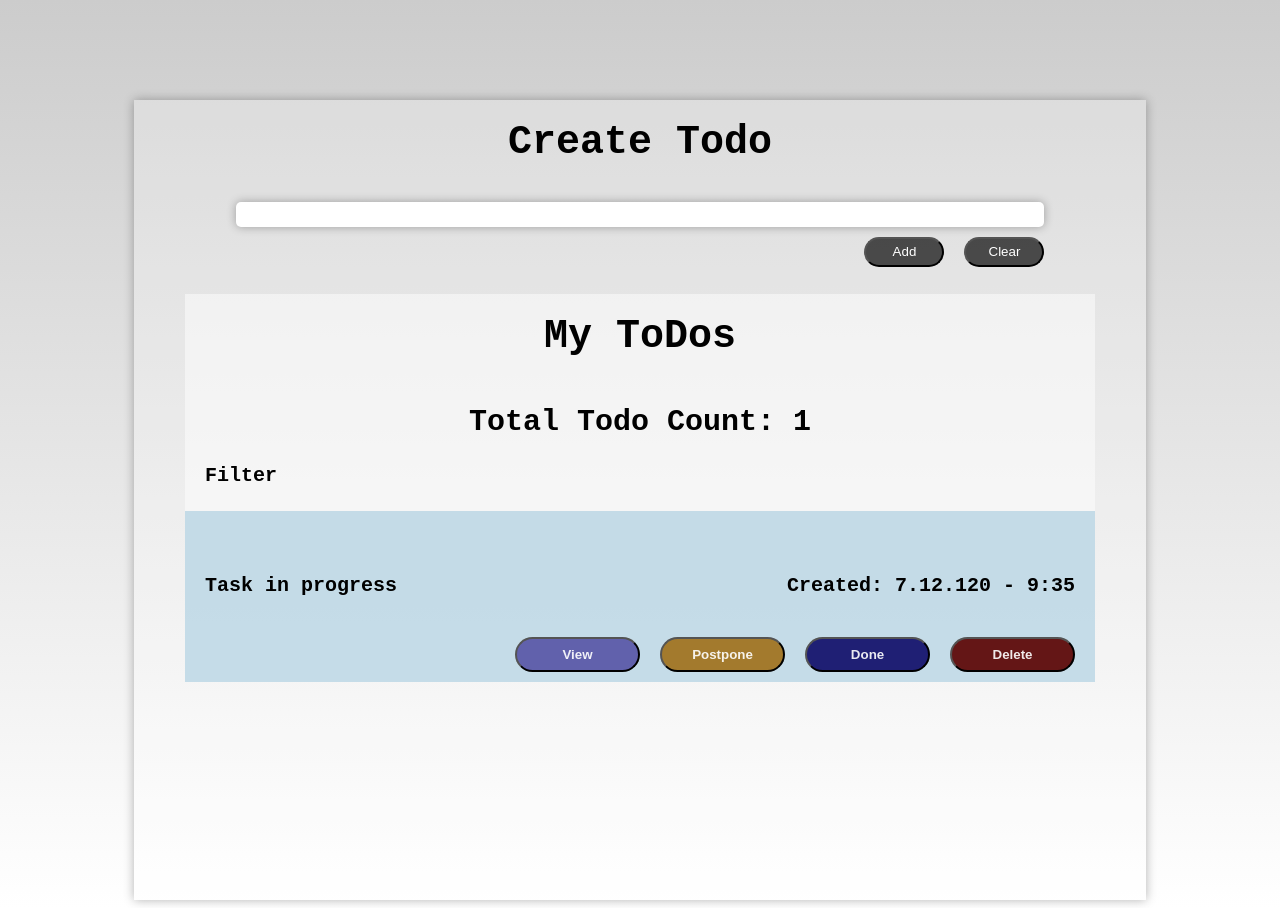
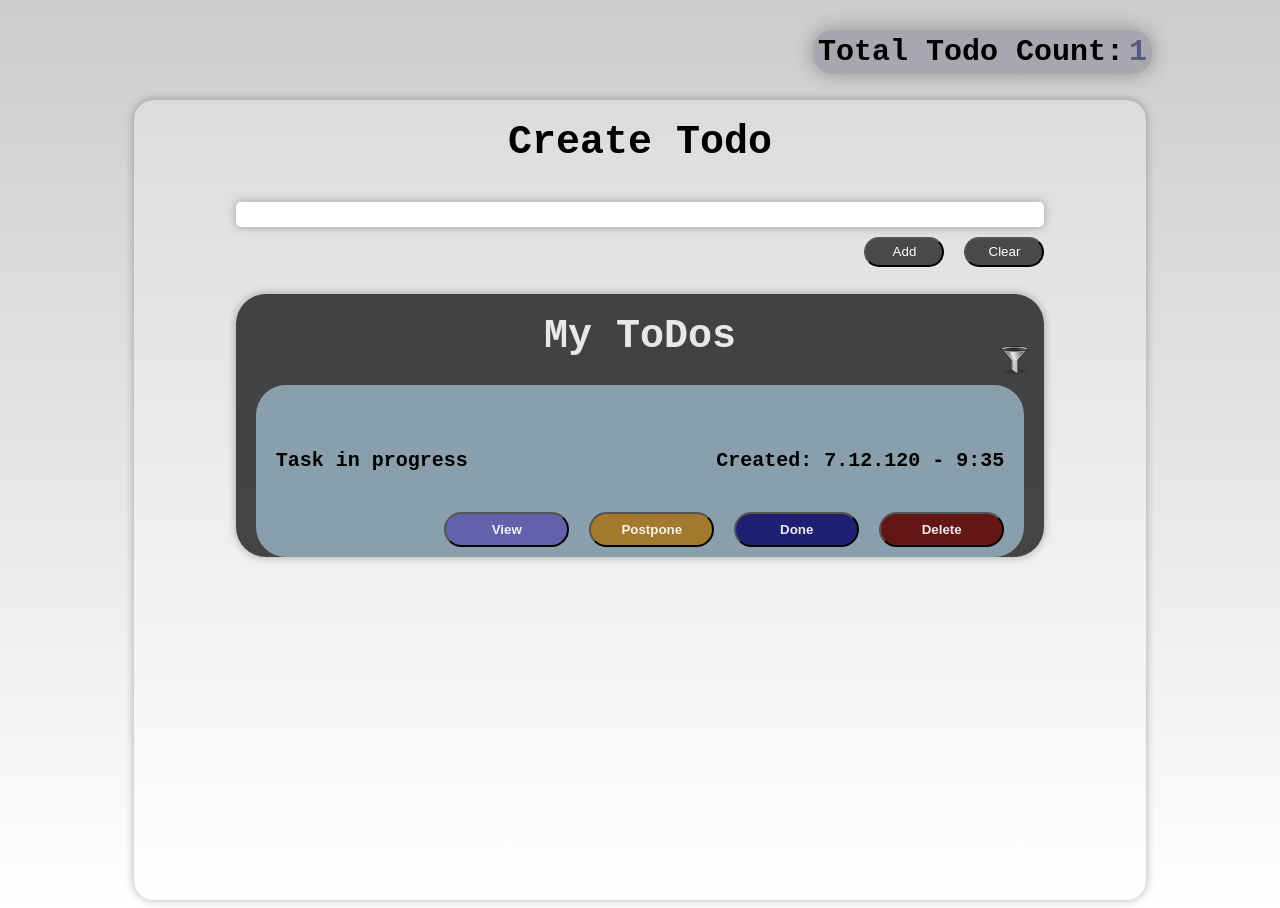
Before and after one commit to Yurk-do/todo-app, a website: page public/index.html in a window 1280 px wide. Both pictures are taken after a click on the button "Add". Drawn offline with Linux system fonts and the light colour scheme.

Commit message:
correct css

```diff
--- a/public/index.html
+++ b/public/index.html
@@ -8,36 +8,9 @@
   </head>
   <body>
     <noscript> You need JavaScpript to run this application </noscript>
-    <div id="root">
-      <div id="app-container">
-        <div class="edit-form-container">
-          <h1>Create Todo</h1>
-          <div class="editor-form">
-            <form>
-              <div class="form-row-left">
-                <input type="text" name="todo-text" id="todo-text" />
-              </div>
-              <div class="form-row-right">
-                <input type="button" id="add-todo-button" value="Add" />
-                <input type="button" id="clear-todo-button" value="Clear" />
-              </div>
-            </form>
-          </div>
-        </div>
-        <div class="todo-list-container">
-          <h1>My ToDos</h1>
-          <h2 id="todo-counter">Total Todo Count: 0</h2>
-          <div class="list-filter-container">Filter</div>
-          <div class="todo-list" id="todo-list">
-           <div class="empty-list">
-             Nothing to do
-           </div>
-        </div>
-      </div>
-    </div>
+    <div id="root"></div>
     <script type="module">
       import { startApplication } from "../src/main.js";
-
       window.addEventListener("load", () => startApplication(document));
     </script>
   </body>
--- a/public/main.css
+++ b/public/main.css
@@ -7,6 +7,7 @@ body {
 }
 
 #root {
+    min-height: 100vh;
     width: 100%;
     font-weight: 700;
     font-size: 20px;
@@ -19,6 +20,7 @@ body {
     margin-top: 100px;
     background: rgba(255, 255, 255, 0.233);
     box-shadow: 0 0 10px rgba(0,0,0,0.3);
+    border-radius: 20px;
 }
 h1, h2, h3 {
   padding-top: 20px;
@@ -70,23 +72,48 @@ h1, h2, h3 {
 }
 
 .item {
+  width: 95%;
+  margin-left: auto;
+  margin-right: auto;
   padding-bottom: 10px;
   padding-left: 20px;
   padding-right: 20px;
   margin-bottom: 10px;
   background-color: rgba(172, 206, 224, 0.671);
+  border-radius: 30px;
+  color: black;
 }
 .item > h3 {
   font-weight: 500;
 }
 
 .todo-list-container {
-  width: 90%;
+  width: 80%;
   margin: 0 auto;
-  background-color: rgba(255, 255, 255, 0.5);
+  margin-top: 100px;
+  box-shadow: 0 0 10px rgba(0,0,0,0.3);
+  margin: 0 auto;
+  background-color: rgba(15, 15, 15, 0.76);
+  color: rgba(255, 255, 255, 0.877);
+  border-radius: 30px;
 }
 .list-filter-container {
   padding-left: 20px;
+  position: relative;
+}
+#icon-filter {
+  position: absolute;
+  right: 10px;
+  bottom: 5px;
+  margin: 5px;
+  display: block;
+  max-width: 30px;
+  max-height: 30px;
+  cursor: pointer;
+}
+#icon-filter:hover {
+  background-color: rgb(200, 211, 40);
+  border-radius: 10px;
 }
 
 .info-block {
@@ -119,6 +146,7 @@ h1, h2, h3 {
 
 .control-block > button:hover {
   color: rgb(171, 240, 12);
+  background-color: black;
 }
 
 .control-block > button:not(:last-child) {
@@ -130,7 +158,7 @@ h1, h2, h3 {
 }
 .back-to-list-button {
   width: 125px;
-  color: orangered;
+  background-color: rgb(61, 155, 150);
 }
 .postpone-button {
   background-color: rgb(163, 122, 45);
@@ -151,3 +179,23 @@ h1, h2, h3 {
   text-transform: uppercase;
   color: rgb(105, 9, 9);
 }
+
+#counter {
+  position: absolute;
+  top: 5px;
+  right: 10%;
+  background: rgba(255, 255, 255, 0.233);
+  border-radius: 20px;
+  box-shadow: 0 0 20px rgba(0,0,0,0.3);
+  padding: 5px;
+  background-color: rgba(47, 45, 80, 0.247);
+}
+
+#total-counter-text {
+  color: black;
+  padding-right: 5px;
+}
+
+#total-counter-number {
+  color: rgba(32, 42, 99, 0.61);
+}
--- a/src/events.js
+++ b/src/events.js
@@ -1,14 +1,12 @@
 function setupEventListenerByName(doc, elementId, eventName, handler) {
   const element = doc.getElementById(elementId);
   if (element !== null) {
-    element.removeEventListener(eventName, handler);
     element.addEventListener(eventName, handler);
   }
 }
 
 function setupEventListener(element, eventName, handler) {
   if (element !== null) {
-    element.removeEventListener(eventName, handler);
     element.addEventListener(eventName, handler);
   }
 }
--- a/src/events/listEventHandlers.js
+++ b/src/events/listEventHandlers.js
@@ -1,8 +1,8 @@
 import { getTodoInput } from "../helpers.js";
 
 import todoStorage from "../model/todoStorage.js";
-import renderTodoList from "../view/todoList.js";
-import renderFullTodoItem from "../view/fullTodo.js";
+import renderTodoList from "../view/todoListPage/todoList.js";
+import renderTodoPage from "../view/todoPage/todoPage.js";
 
 function addTodoHandler(doc) {
   console.log("Add button clicked");
@@ -22,8 +22,8 @@ function clearFormHandler(doc) {
 function updateTotalTodoCount(doc) {
   console.log("Updating Total Todo Count");
 
-  const h2 = doc.getElementById("todo-counter");
-  h2.innerHTML = `Total Todo Count: ${todoStorage.totalTodoCount()}`;
+  const h2 = doc.getElementById("total-counter-number");
+  h2.innerHTML = `${todoStorage.totalTodoCount()}`;
 }
 
 function updateTodoList(doc) {
@@ -33,10 +33,10 @@ function updateTodoList(doc) {
   renderTodoList(doc, allTodo);
 }
 
-function renderTodoScreen(doc, event) {
+function renderTodo(doc, event) {
   const todoId = event.detail.todoId;
   console.log(`Rendering todo screen for todo: ${todoId}`);
-  renderFullTodoItem(doc, todoStorage.getTodoById(todoId));
+  renderTodoPage(doc, todoStorage.getTodoById(todoId));
 }
 
 function notifyAboutTodoChange(doc) {
@@ -91,7 +91,7 @@ function todoListActionHandler(doc, event) {
   }
 }
 
-export function describeEventHandlers(doc) {
+export function getListEventHandlers(doc) {
   return [
     {
       elementId: "add-todo-button",
@@ -141,7 +141,7 @@ export function describeEventHandlers(doc) {
     {
       element: doc,
       eventName: "todo-item-shown",
-      handler: renderTodoScreen.bind(null, doc),
+      handler: renderTodo.bind(null, doc),
     },
   ];
 }
--- a/src/helpers.js
+++ b/src/helpers.js
@@ -10,3 +10,10 @@ export function createElement(doc, tagName, className) {
 
   return element;
 }
+
+export function clearRootElement(doc) {
+  const rootElement = doc.querySelector("#root");
+  rootElement.replaceChildren();
+
+  return rootElement;
+}
--- a/src/model/todoStorage.js
+++ b/src/model/todoStorage.js
@@ -1,5 +1,4 @@
 import Todo from "./todo.js";
-import todo from "./todo.js";
 
 class TodoStorage {
   constructor() {
--- a/src/view/fullTodo.js
+++ b/src/view/todoListPage/todo.js
@@ -1,7 +1,5 @@
-import { createElement } from "../helpers.js";
-import todoState from "../model/todoState.js";
-import { getTodoEventHandlers } from "../events/todoEventHandlers.js";
-import { setupEventListeners } from "../events.js";
+import { createElement } from "../../helpers.js";
+import todoState from "../../model/todoState.js";
 
 function renderTextBlock(doc, todo) {
   const textItem = createElement(doc, "h3");
@@ -11,11 +9,12 @@ function renderTextBlock(doc, todo) {
 
 function renderStatusPanel(doc, todo) {
   const statusPanel = createElement(doc, "p", "status-panel");
+
   let statusText = "Unknown state";
 
   if (todo.state === todoState.InProcess) statusText = "Task in progress";
-  if (todo.state === todoState.Done) statusText = "Task done";
-  if (todo.state === todoState.Postponed) statusText = "Task postponed";
+  if (todo.state === todoState.Done) statusText = "Task is done";
+  if (todo.state === todoState.Postponed) statusText = "Task is done";
 
   statusPanel.innerHTML = statusText;
 
@@ -23,49 +22,44 @@ function renderStatusPanel(doc, todo) {
 }
 
 function formatDateForPanel(prefix, date) {
-  const datePart = `${date.getDate()}.${
-    date.getMonth() + 1
-  }.${date.getFullYear()}`;
+  const datePart = `${date.getDate()}.${date.getMonth() + 1}.${date.getYear()}`;
 
-  const timePart = `${date.getHours()}:${date.getMinutes()}`;
+  const timePart = `${date.getHours()}:${
+    date.getMinutes() < 10 ? "0" + date.getMinutes() : date.getMinutes()
+  }`;
 
   return `${prefix}: ${datePart} - ${timePart}`;
 }
 
 function renderCreatedDatePanel(doc, todo) {
   const createdDatePanel = createElement(doc, "p", "created-date-panel");
-
   createdDatePanel.innerHTML = formatDateForPanel("Created", todo.dateCreated);
-
   return createdDatePanel;
 }
 
-function renderDoneDatePanel(doc, todo) {
+function renderDonePanel(doc, todo) {
   const doneDatePanel = createElement(doc, "p", "done-date-panel");
-
   doneDatePanel.innerHTML = formatDateForPanel("Completed", todo.dateCompleted);
-
   return doneDatePanel;
 }
-
 function renderInfoBlock(doc, todo) {
-  const infoBlock = createElement(doc, "div", "info-block");
-
+  const infoBlock = createElement(doc, "p", "info-block");
   infoBlock.append(renderStatusPanel(doc, todo));
   infoBlock.append(renderCreatedDatePanel(doc, todo));
   if (todo.dateCompleted !== null) {
-    infoBlock.append(renderDoneDatePanel(doc, todo));
+    infoBlock.append(renderDonePanel(doc, todo));
   }
 
   return infoBlock;
 }
+
+// actionName, todoId создание data атрибутов
 
 function renderButton(doc, actionName, todoId, className, title) {
   const button = createElement(doc, "button", className);
   button.innerHTML = title;
   button.setAttribute("data-action", actionName);
   button.setAttribute("data-id", todoId);
-
   return button;
 }
 
@@ -73,13 +67,7 @@ function renderControlBlock(doc, todo) {
   const controlBlock = createElement(doc, "div", "control-block");
 
   controlBlock.append(
-    renderButton(
-      doc,
-      "back-to-list",
-      todo.id,
-      "back-to-list-button",
-      "Back to list"
-    )
+    renderButton(doc, "view", todo.id, "view-button", "View")
   );
 
   if (todo.state === todoState.InProcess) {
@@ -110,21 +98,12 @@ function renderControlBlock(doc, todo) {
   return controlBlock;
 }
 
-export default function renderFullTodoItem(doc, todo) {
-  const rootElement = doc.querySelector("#root");
-  rootElement.querySelectorAll("*").forEach((n) => n.remove());
-
-  const container = createElement(doc, "div", "");
-  container.id = "todo-list";
-
+export default function renderTodoItem(doc, todo) {
   const todoItem = createElement(doc, "div", "item");
-
   todoItem.append(renderTextBlock(doc, todo));
   todoItem.append(renderInfoBlock(doc, todo));
   todoItem.append(renderControlBlock(doc, todo));
+  //   todoItem.innerHTML = JSON.stringify(todo);
 
-  container.append(todoItem);
-  rootElement.append(container);
-
-  setupEventListeners(doc, getTodoEventHandlers(doc));
+  return todoItem;
 }
--- a/src/view/todoList.js
+++ b/src/view/todoListPage/todoList.js
@@ -1,4 +1,4 @@
-import { createElement } from "../helpers.js";
+import { createElement } from "../../helpers.js";
 import renderTodoItem from "./todo.js";
 
 function renderEmptyPlaceHolder(doc) {
--- /dev/null
+++ b/src/view/todoListPage/todoListPage.js
@@ -0,0 +1,131 @@
+import { createElement, clearRootElement } from "../../helpers.js";
+import renderTodoItem from "./todo.js";
+
+import { getListEventHandlers } from "../../events/listEventHandlers.js";
+import { setupEventListeners } from "../../events.js";
+
+function renderAppContainer(doc) {
+  const element = createElement(doc, "div");
+  element.id = "app-container";
+
+  return element;
+}
+
+function renderTitle(doc, titleText) {
+  const h1 = createElement(doc, "h1");
+  h1.innerHTML = titleText;
+
+  return h1;
+}
+
+function renderTodoForm(doc) {
+  const editorFormContainer = createElement(doc, "div", "edit-form-container");
+  editorFormContainer.append(renderTitle(doc, "Create Todo"));
+
+  const editorForm = createElement(doc, "div", "editor-form");
+  const form = createElement(doc, "form");
+
+  const leftDiv = createElement(doc, "div", "form-row-left");
+
+  const textInput = createElement(doc, "input");
+  textInput.type = "text";
+  textInput.name = "todo-text";
+  textInput.id = "todo-text";
+
+  leftDiv.append(textInput);
+
+  const rightDiv = createElement(doc, "div", "form-row-right");
+
+  const addButton = createElement(doc, "input");
+  addButton.type = "button";
+  addButton.id = "add-todo-button";
+  addButton.value = "Add";
+
+  const clearButton = createElement(doc, "input");
+  clearButton.type = "button";
+  clearButton.id = "clear-form-button";
+  clearButton.value = "Clear";
+
+  rightDiv.append(addButton);
+  rightDiv.append(clearButton);
+
+  form.append(leftDiv);
+  form.append(rightDiv);
+  editorForm.append(form);
+  editorFormContainer.append(editorForm);
+
+  return editorFormContainer;
+}
+
+function renderTodoTotal(doc, totalCount) {
+  const h2 = createElement(doc, "h2");
+  h2.id = "counter";
+  const textSpan = createElement(doc, "span");
+  textSpan.id = "total-counter-text";
+  textSpan.innerHTML = "Total Todo Count:";
+
+  const totalSpan = createElement(doc, "span");
+  totalSpan.id = "total-counter-number";
+  totalSpan.innerHTML = `${totalCount}`;
+
+  h2.append(textSpan);
+  h2.append(totalSpan);
+
+  return h2;
+}
+
+function renderFilter(doc) {
+  const filterDiv = createElement(doc, "div", "list-filter-container");
+  const iconFilter = createElement(doc, "img");
+  iconFilter.src = "../../../img/filter.png";
+  iconFilter.id = "icon-filter";
+  filterDiv.append(iconFilter);
+
+  return filterDiv;
+}
+
+function renderEmptyPlaceholder(doc) {
+  const emptyList = createElement(doc, "div", "empty-list");
+  emptyList.innerHTML = "Nothing to do";
+
+  return emptyList;
+}
+
+function renderTodoList(doc, allTodo) {
+  const todoList = createElement(doc, "div", "todo-list");
+  todoList.id = "todo-list";
+
+  if (allTodo.length === 0) {
+    todoList.append(renderEmptyPlaceholder(doc));
+  } else {
+    allTodo.forEach((todo) => {
+      const todoElement = renderTodoItem(doc, todo);
+      todoList.append(todoElement);
+    });
+  }
+
+  return todoList;
+}
+
+function renderTodoListContent(doc, allTodo) {
+  const listContainer = createElement(doc, "div", "todo-list-container");
+  listContainer.append(renderTitle(doc, "My ToDos"));
+
+  listContainer.append(renderTodoTotal(doc, allTodo.length));
+  listContainer.append(renderFilter(doc));
+  listContainer.append(renderTodoList(doc, allTodo));
+
+  return listContainer;
+}
+
+export default function renderTodoListPage(doc, allTodo) {
+  const rootElement = clearRootElement(doc);
+  const appContainer = renderAppContainer(doc);
+
+  appContainer.append(renderTodoForm(doc));
+  appContainer.append(renderTodoListContent(doc, allTodo));
+
+  rootElement.append(appContainer);
+
+  setupEventListeners(doc, getListEventHandlers(doc));
+}
--- a/src/view/todo.js
+++ b/src/view/todoPage/todoPage.js
@@ -1,5 +1,8 @@
-import { createElement } from "../helpers.js";
-import todoState from "../model/todoState.js";
+import todoState from "../../model/todoState.js";
+import { createElement, clearRootElement } from "../../helpers.js";
+
+import { getTodoEventHandlers } from "../../events/todoEventHandlers.js";
+import { setupEventListeners } from "../../events.js";
 
 function renderTextBlock(doc, todo) {
   const textItem = createElement(doc, "h3");
@@ -9,12 +12,11 @@ function renderTextBlock(doc, todo) {
 
 function renderStatusPanel(doc, todo) {
   const statusPanel = createElement(doc, "p", "status-panel");
-
   let statusText = "Unknown state";
 
   if (todo.state === todoState.InProcess) statusText = "Task in progress";
-  if (todo.state === todoState.Done) statusText = "Task is done";
-  if (todo.state === todoState.Postponed) statusText = "Task is done";
+  if (todo.state === todoState.Done) statusText = "Task done";
+  if (todo.state === todoState.Postponed) statusText = "Task postponed";
 
   statusPanel.innerHTML = statusText;
 
@@ -22,44 +24,49 @@ function renderStatusPanel(doc, todo) {
 }
 
 function formatDateForPanel(prefix, date) {
-  const datePart = `${date.getDate()}.${date.getMonth() + 1}.${date.getYear()}`;
+  const datePart = `${date.getDate()}.${
+    date.getMonth() + 1
+  }.${date.getFullYear()}`;
 
-  const timePart = `${date.getHours()}:${
-    date.getMinutes() < 10 ? "0" + date.getMinutes() : date.getMinutes()
-  }`;
+  const timePart = `${date.getHours()}:${date.getMinutes()}`;
 
   return `${prefix}: ${datePart} - ${timePart}`;
 }
 
 function renderCreatedDatePanel(doc, todo) {
   const createdDatePanel = createElement(doc, "p", "created-date-panel");
+
   createdDatePanel.innerHTML = formatDateForPanel("Created", todo.dateCreated);
+
   return createdDatePanel;
 }
 
-function renderDonePanel(doc, todo) {
+function renderDoneDatePanel(doc, todo) {
   const doneDatePanel = createElement(doc, "p", "done-date-panel");
+
   doneDatePanel.innerHTML = formatDateForPanel("Completed", todo.dateCompleted);
+
   return doneDatePanel;
 }
+
 function renderInfoBlock(doc, todo) {
-  const infoBlock = createElement(doc, "p", "info-block");
+  const infoBlock = createElement(doc, "div", "info-block");
+
   infoBlock.append(renderStatusPanel(doc, todo));
   infoBlock.append(renderCreatedDatePanel(doc, todo));
   if (todo.dateCompleted !== null) {
-    infoBlock.append(renderDonePanel(doc, todo));
+    infoBlock.append(renderDoneDatePanel(doc, todo));
   }
 
   return infoBlock;
 }
-
-// actionName, todoId создание data атрибутов
 
 function renderButton(doc, actionName, todoId, className, title) {
   const button = createElement(doc, "button", className);
   button.innerHTML = title;
   button.setAttribute("data-action", actionName);
   button.setAttribute("data-id", todoId);
+
   return button;
 }
 
@@ -67,7 +74,13 @@ function renderControlBlock(doc, todo) {
   const controlBlock = createElement(doc, "div", "control-block");
 
   controlBlock.append(
-    renderButton(doc, "view", todo.id, "view-button", "View")
+    renderButton(
+      doc,
+      "back-to-list",
+      todo.id,
+      "back-to-list-button",
+      "Back to list"
+    )
   );
 
   if (todo.state === todoState.InProcess) {
@@ -98,12 +111,20 @@ function renderControlBlock(doc, todo) {
   return controlBlock;
 }
 
-export default function renderTodoItem(doc, todo) {
+export default function renderTodoPage(doc, todo) {
+  const rootElement = clearRootElement(doc);
+
+  const container = createElement(doc, "div");
+  container.id = "todo-list";
+
   const todoItem = createElement(doc, "div", "item");
+
   todoItem.append(renderTextBlock(doc, todo));
   todoItem.append(renderInfoBlock(doc, todo));
   todoItem.append(renderControlBlock(doc, todo));
-  //   todoItem.innerHTML = JSON.stringify(todo);
 
-  return todoItem;
+  container.append(todoItem);
+  rootElement.append(container);
+
+  setupEventListeners(doc, getTodoEventHandlers(doc));
 }
```
Also changed, not shown: src/events/todoEventHandlers.js (+26 -6 lines), src/main.js (+3 -7 lines), img/filter.png (added).
